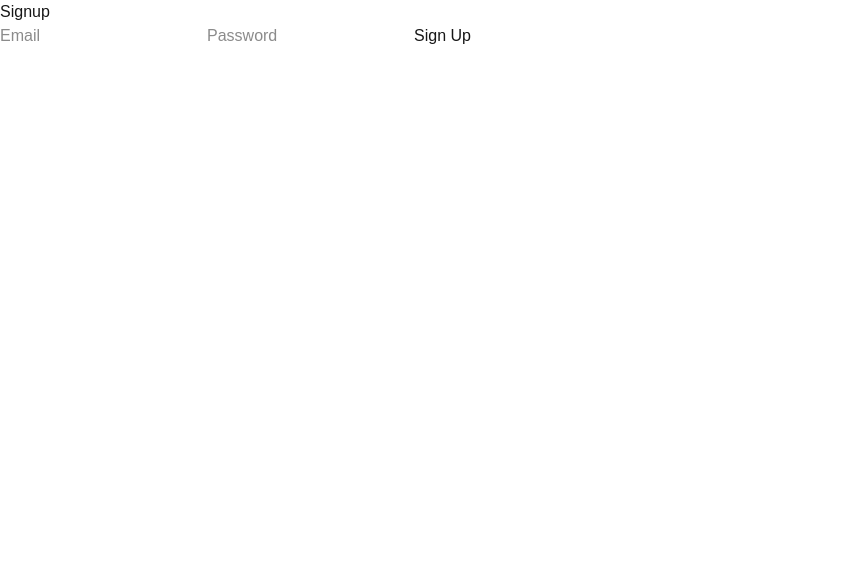
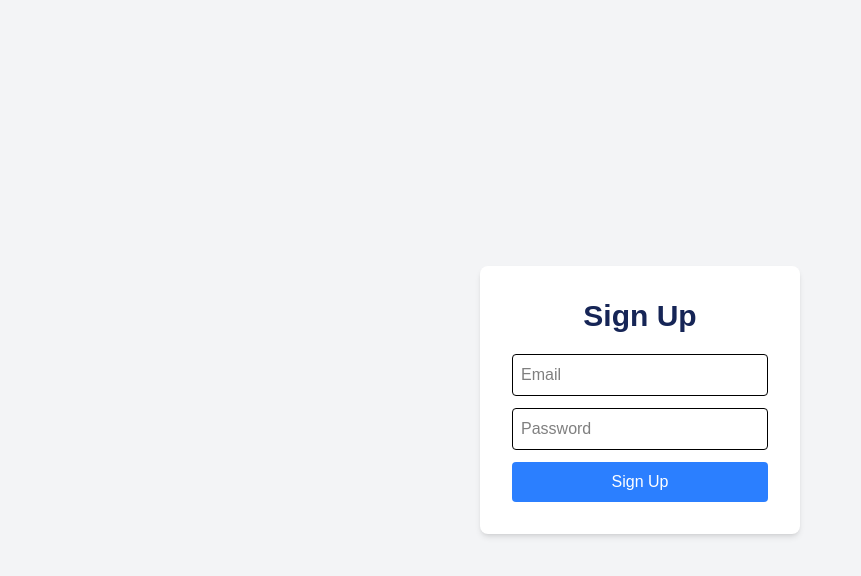
Before and after one commit to richapandey629/nextjs-supabase-project, a Next.js app: page /signup in a window 1280 px wide. Shown: the top 576 px of the page, without its empty margins (0-861 px from the left). Built offline with nearby package versions, Linux system fonts and the light colour scheme; no server answers.

Commit message:
added dashboard data and improved styling

```diff
--- /dev/null
+++ b/app/dashboard/page.tsx
@@ -0,0 +1,58 @@
+'use client';
+
+import { useEffect, useState } from 'react';
+import { supabase } from '@/lib/supabaseClient';
+
+export default function Dashboard() {
+  const [users, setUsers] = useState<any[]>([]);
+
+  useEffect(() => {
+    fetchUsers();
+  }, []);
+
+  const fetchUsers = async () => {
+    const { data, error } = await supabase
+      .from('contacts')
+      .select('*');
+
+    console.log("DATA:", data);
+    console.log("ERROR:", error);
+
+
+    if (error) {
+      console.log(error);
+    } else {
+      setUsers(data);
+    }
+  };
+
+return (
+
+  <div className="min-h-screen bg-gray-100 p-6">
+    <h1 className="text-3xl font-bold mb-6">Dashboard</h1>
+
+    <div className="bg-white shadow rounded-lg overflow-hidden">
+      <table className="w-full text-left border-collapse">
+
+
+        <thead className="bg-blue-900">
+          <tr>
+            <th className="p-3 border">Name</th>
+            <th className="p-3 border">Email</th>
+          </tr>
+        </thead>
+
+        <tbody>
+          {users.map((user, index) => (
+            <tr key={index} className="bg-blue-900">
+              <td className="p-3 border">{user.name}</td>
+              <td className="p-3 border">{user.email}</td>
+            </tr>
+          ))}
+        </tbody>
+
+      </table>
+    </div>
+  </div>
+);
+}
--- a/app/signup/page.tsx
+++ b/app/signup/page.tsx
@@ -21,18 +21,24 @@ export default function Signup() {
   };
 
   return (
-    <div>
-      <h1>Signup</h1>
+    <div className="flex items-center justify-center min-h-screen bg-gray-100">
+      <div className = "bg-white p-8 rounded-lg shadow-md w-80">
+      <h1 className="text-3xl font-semibold mb-5 text-center text-blue-950">Sign Up</h1>
       <input
+        className="w-full p-2 border rounded mb-3 text-black"
         placeholder="Email"
         onChange={(e) => setEmail(e.target.value)}
       />
       <input
+        className="w-full p-2 border rounded mb-3 text-black"
         placeholder="Password"
         type="password"
         onChange={(e) => setPassword(e.target.value)}
       />
-      <button onClick={handleSignup}>Sign Up</button>
+      <button
+        className="w-full bg-blue-500 text-white p-2 rounded hover:bg-blue-600"
+        onClick={handleSignup}>Sign Up</button>
+    </div>
     </div>
   );
 }
```
